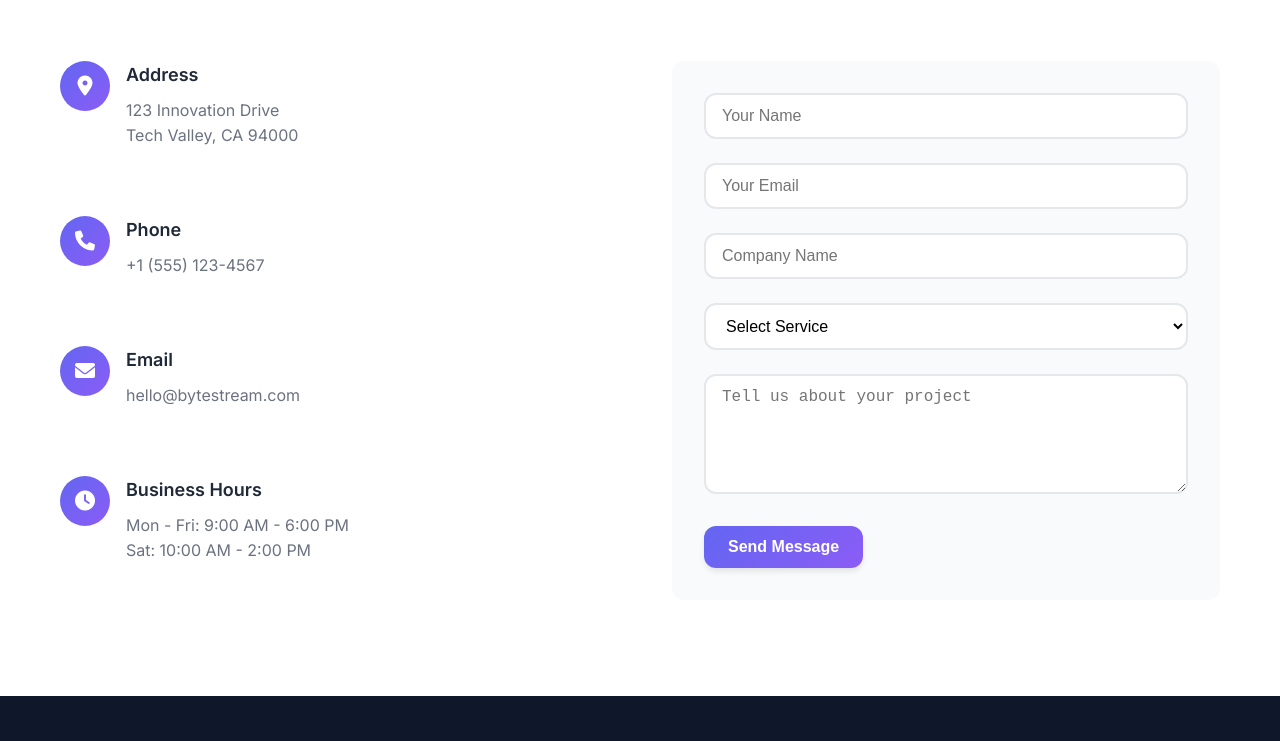
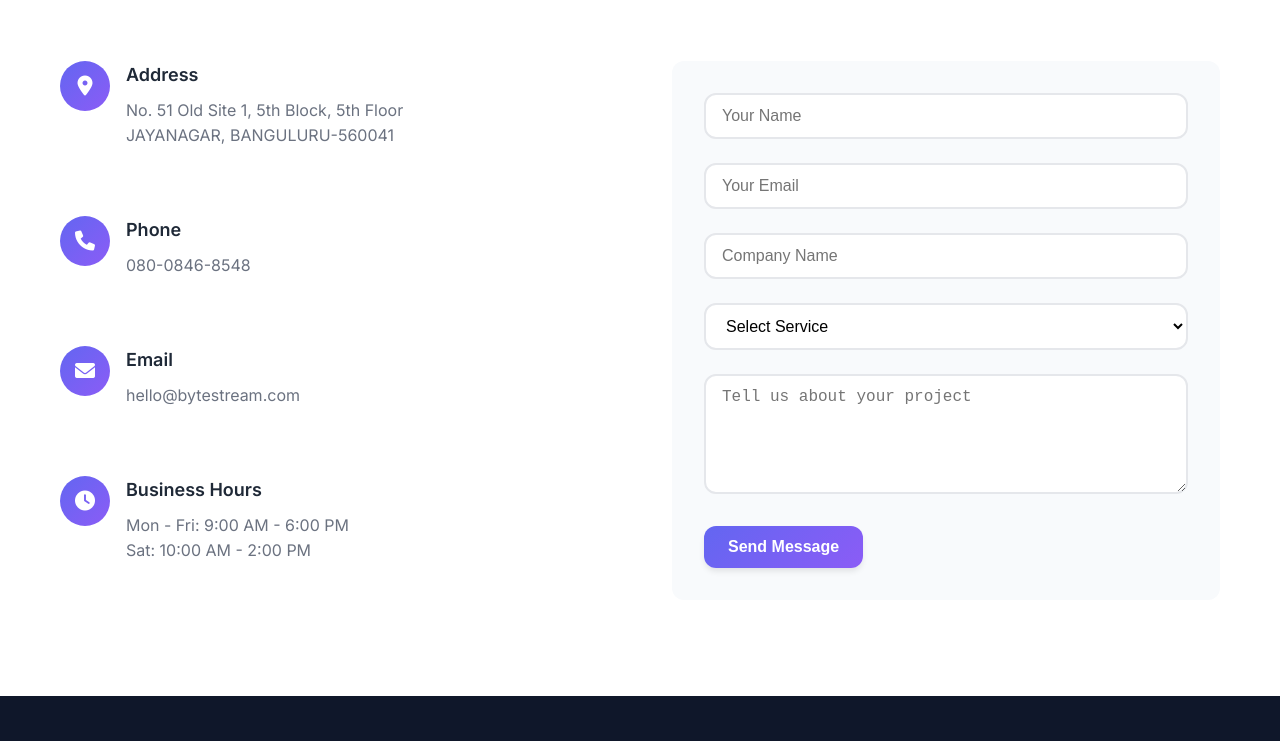
Before and after one commit to ByteStreamIO/ByteStreamSolutions.github.io, a plain HTML site: page index.html in a window 1280 px wide. Shown: the part 6277-7018 px from the top of the page. Drawn offline with Linux system fonts and the light colour scheme.

Commit message:
Update index.html

```diff
--- a/index.html
+++ b/index.html
@@ -478,7 +478,7 @@
                         </div>
                         <div class="contact-details">
                             <h4>Address</h4>
-                            <p>123 Innovation Drive<br>Tech Valley, CA 94000</p>
+                            <p>No. 51 Old Site 1, 5th Block, 5th Floor<br>JAYANAGAR, BANGULURU-560041</p>
                         </div>
                     </div>
                     <div class="contact-item">
@@ -487,7 +487,7 @@
                         </div>
                         <div class="contact-details">
                             <h4>Phone</h4>
-                            <p>+1 (555) 123-4567</p>
+                            <p>080-0846-8548</p>
                         </div>
                     </div>
                     <div class="contact-item">
```
